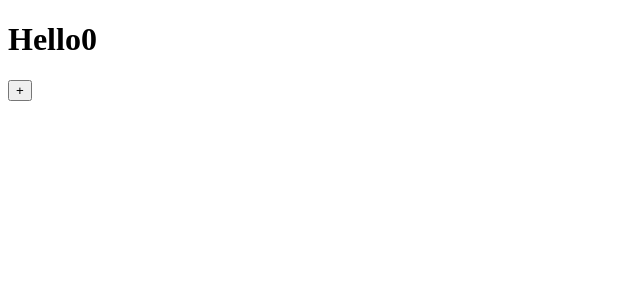
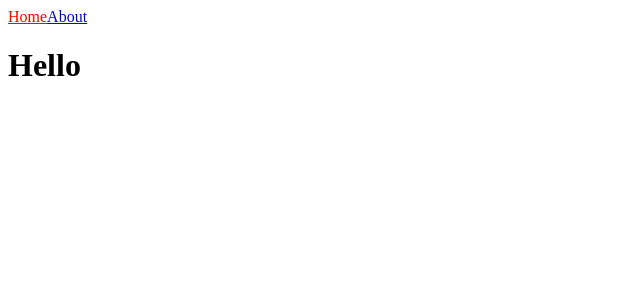
Before and after one commit to tnals545/211222_TIL, a Next.js app in the folder Front-End/next_js/nextjs_practice/: page / in a window 1280 px wide. Shown: the top 300 px of the page, without its empty margins (0-640 px from the left). Built offline with nearby package versions, Linux system fonts and the light colour scheme.

Commit message:
#1.3 Routing

```diff
--- /dev/null
+++ b/Front-End/next_js/nextjs_practice/components/NavBar.js
@@ -0,0 +1,18 @@
+import Link from "next/link";
+import { useRouter } from "next/router";
+
+export default function NavBar() {
+  const router = useRouter();
+  return (
+    <nav>
+      <Link href="/">
+        <a style={{ color: router.pathname === "/" ? "red" : "blue" }}>Home</a>
+      </Link>
+      <Link href="/about">
+        <a style={{ color: router.pathname === "/about" ? "red" : "blue" }}>
+          About
+        </a>
+      </Link>
+    </nav>
+  );
+}
--- a/Front-End/next_js/nextjs_practice/pages/index.js
+++ b/Front-End/next_js/nextjs_practice/pages/index.js
@@ -1,11 +1,10 @@
-import { useState } from "react";
+import NavBar from "../components/NavBar";
 
 export default function Home() {
-  const [counter, setCounter] = useState(0);
   return (
     <div>
-      <h1>Hello{counter}</h1>
-      <button onClick={() => setCounter((prev) => prev + 1)}>+</button>
+      <NavBar />
+      <h1>Hello</h1>
     </div>
   );
 }
```
Also changed, not shown: Front-End/next_js/nextjs_practice/pages/about.js (+8 -1 lines).
